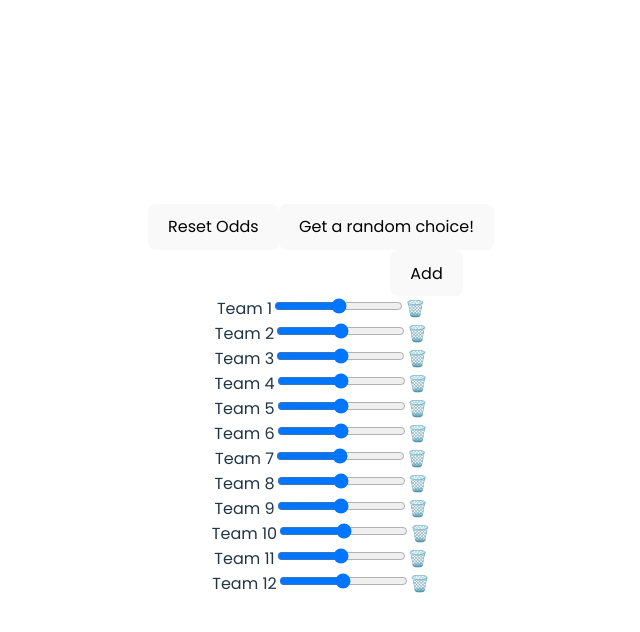
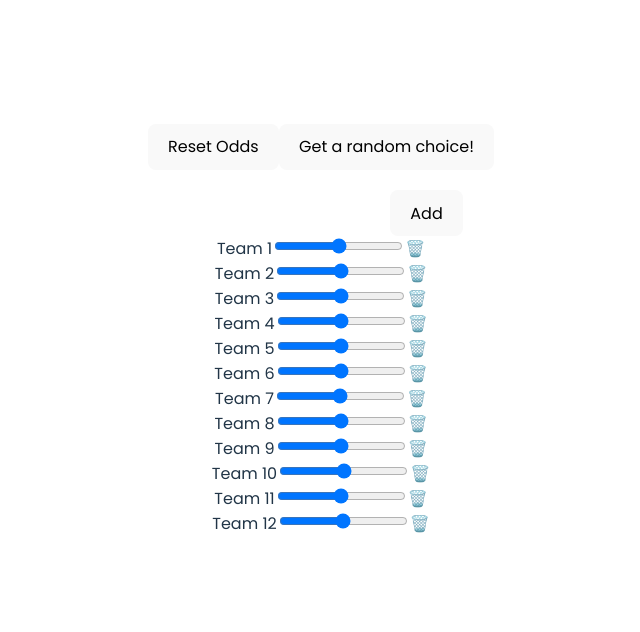
Before and after one commit to RayKilburg/random-team-picker, a React (Vite) app: page / in a window 1280 px wide. Shown: the top 632 px of the page, without its empty margins (319-959 px from the left). Built offline with nearby package versions, Linux system fonts and the light colour scheme.

Commit message:
style updates

```diff
--- a/src/App.css
+++ b/src/App.css
@@ -51,3 +51,11 @@ input[type="text"] {
 .read-the-docs {
   color: #888;
 }
+
+.topRow {
+  margin: 20px;
+}
+
+.trash {
+  cursor: pointer;
+}
--- a/src/App.tsx
+++ b/src/App.tsx
@@ -94,7 +94,7 @@ function App() {
 
   return (
 <div className='App'>
-    <div>
+    <div className='topRow'>
       <button onClick={handleReset}>Reset Odds</button>
       <button onClick={calculateRandomChoice}>{!choice ? "Get a random choice!" : <span><strong>{choice}. Choose again?</strong></span>}</button>
       <ToastContainer />
@@ -110,7 +110,7 @@ function App() {
       <div key={`team-div-${i}`}>
         <label>{tm.name}</label>
         <input onChange={handleAdjustWeights} name={tm.name} type="range" step={0.05} value={tm.weight} max={1} />
-        <span onClick={() => handleRemoveTeam(tm.name)}>🗑️</span>
+        <span className='trash' onClick={() => handleRemoveTeam(tm.name)}>🗑️</span>
       </div>
 
     ))}
--- a/src/index.css
+++ b/src/index.css
@@ -28,7 +28,7 @@ body {
   display: flex;
   place-items: center;
   min-width: 320px;
-  min-height: 100vh;
+  min-height: 80vh;
 }
 
 h1 {
```
